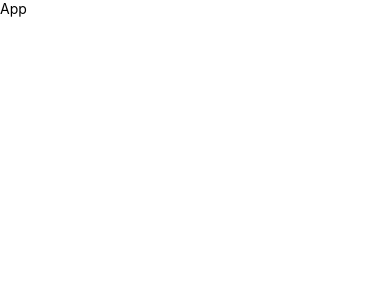
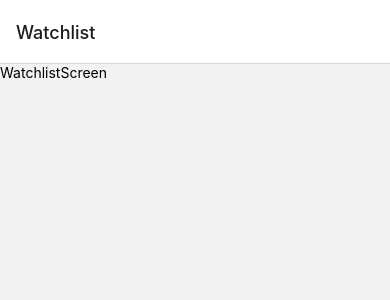
Before and after one commit to ddikodroid/entity-watchlist-react-native, a React Native app: screen / in a window 390 px wide. Shown: the top 300 px of the page. Built offline with nearby package versions, Linux system fonts and the light colour scheme.

Commit message:
chore(routes): create app routes

```diff
--- a/App.tsx
+++ b/App.tsx
@@ -1,11 +1,15 @@
 import React, {FC} from 'react';
-import {Text, SafeAreaView} from 'react-native';
+import {NavigationContainer} from '@react-navigation/native';
+import {SafeAreaProvider} from 'react-native-safe-area-context';
+import {AppRoutes} from './app/routes';
 
 const App: FC = () => {
   return (
-    <SafeAreaView>
-      <Text>App</Text>
-    </SafeAreaView>
+    <SafeAreaProvider>
+      <NavigationContainer>
+        <AppRoutes />
+      </NavigationContainer>
+    </SafeAreaProvider>
   );
 };
 
--- /dev/null
+++ b/app/routes/app-routes.tsx
@@ -0,0 +1,21 @@
+import React, {FC} from 'react';
+import {createNativeStackNavigator} from '@react-navigation/native-stack';
+import {SearchScreen, WatchlistScreen} from '../screens';
+
+type AppRoutesParamList = {
+  Watchlist: undefined;
+  Search: undefined;
+};
+
+const {Navigator, Screen} = createNativeStackNavigator<AppRoutesParamList>();
+
+const AppRoutes: FC = () => {
+  return (
+    <Navigator>
+      <Screen name="Watchlist" component={WatchlistScreen} />
+      <Screen name="Search" component={SearchScreen} />
+    </Navigator>
+  );
+};
+
+export default AppRoutes;
--- /dev/null
+++ b/app/routes/index.ts
@@ -0,0 +1 @@
+export {default as AppRoutes} from './app-routes';
```
